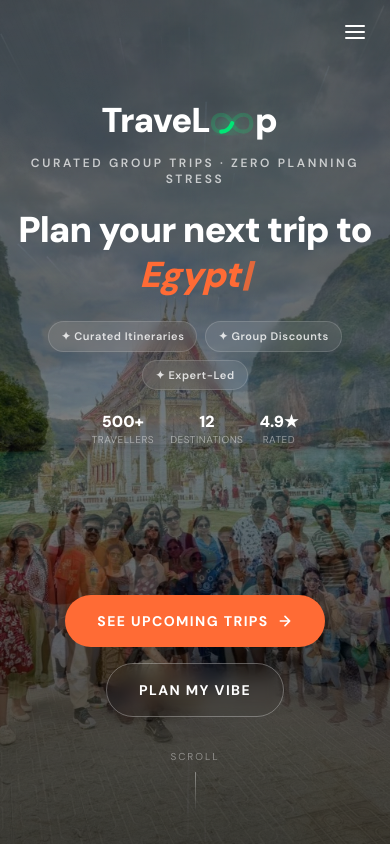
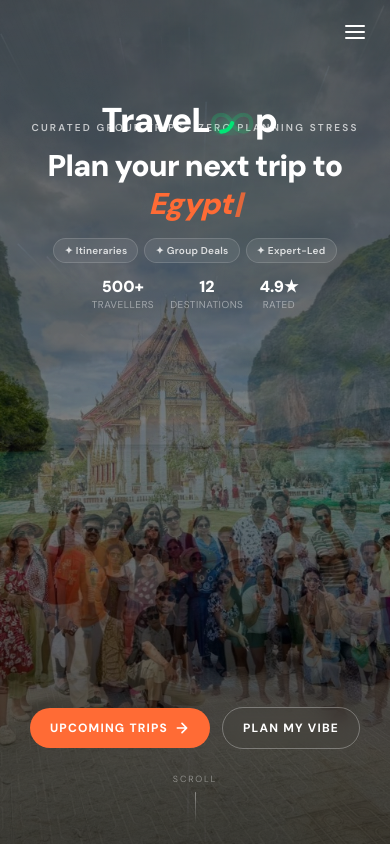
Before and after one commit to imbickydutta/traveloop, a Next.js app: page / in a window 390 px wide. Built offline with nearby package versions, Linux system fonts and the light colour scheme.

Commit message:
fix: refine layout and styling in HeroSection for improved mobile experience

```diff
--- a/src/components/home/HeroSection.tsx
+++ b/src/components/home/HeroSection.tsx
@@ -83,12 +83,12 @@ export default function HeroSection() {
       {/* Dark overlay for text legibility */}
       <div className="absolute inset-0 bg-gradient-to-b from-black/55 via-black/35 to-black/65" />
 
-      {/* Main content — pushed down to sit below the BrandReveal name */}
-      <div className="relative z-10 flex-1 flex flex-col items-center px-4 sm:px-6 text-center pt-[155px] sm:pt-[200px] md:pt-[220px]">
+      {/* Main content */}
+      <div className="relative z-10 flex-1 flex flex-col items-center px-4 sm:px-6 text-center pt-[120px] sm:pt-[200px] md:pt-[220px]">
 
         {/* Product description */}
         <motion.p
-          className="text-xs sm:text-sm font-semibold tracking-[0.22em] uppercase text-white/70 mb-5"
+          className="text-[10px] sm:text-sm font-semibold tracking-[0.22em] uppercase text-white/70 mb-3 sm:mb-5"
           initial={{ opacity: 0, y: 16 }}
           animate={{ opacity: 1, y: 0 }}
           transition={{ delay: 0.2, duration: 0.6 }}
@@ -98,26 +98,25 @@ export default function HeroSection() {
 
         {/* Main headline */}
         <motion.h1
-          className="text-4xl sm:text-5xl md:text-6xl lg:text-7xl font-black leading-tight tracking-tight text-white mb-6"
+          className="text-3xl sm:text-5xl md:text-6xl lg:text-7xl font-black leading-tight tracking-tight text-white mb-4 sm:mb-6"
           initial={{ opacity: 0, y: 40 }}
           animate={{ opacity: 1, y: 0 }}
           transition={{ delay: 0.35, duration: 0.7, ease: "easeOut" }}
         >
-          Plan your next trip to<br />
-          <TypewriterPlace />
+          Plan your next trip to <TypewriterPlace />
         </motion.h1>
 
-        {/* Benefit pills */}
+        {/* Benefit pills — single row on mobile */}
         <motion.div
-          className="flex flex-wrap items-center justify-center gap-2 mb-6"
+          className="flex items-center justify-center gap-1.5 sm:gap-2 mb-4 sm:mb-6"
           initial={{ opacity: 0, y: 16 }}
           animate={{ opacity: 1, y: 0 }}
           transition={{ delay: 0.5, duration: 0.6 }}
         >
-          {["✦ Curated Itineraries", "✦ Group Discounts", "✦ Expert-Led"].map((pill) => (
+          {["✦ Itineraries", "✦ Group Deals", "✦ Expert-Led"].map((pill) => (
             <span
               key={pill}
-              className="text-[11px] sm:text-xs font-semibold tracking-wider text-white/80 px-3 py-1.5 rounded-full"
+              className="text-[10px] sm:text-xs font-semibold tracking-wide text-white/80 px-2.5 sm:px-3 py-1 sm:py-1.5 rounded-full whitespace-nowrap"
               style={{
                 background: "rgba(255,255,255,0.08)",
                 border: "1px solid rgba(255,255,255,0.15)",
@@ -148,42 +147,40 @@ export default function HeroSection() {
           ))}
         </motion.div>
 
-        {/* CTAs — mt-auto absorbs all remaining space, anchoring buttons near the bottom */}
+        {/* CTAs — side by side on mobile */}
         <motion.div
-          className="mt-auto flex flex-col sm:flex-row items-center gap-4 mb-8 sm:mb-10"
+          className="mt-auto flex flex-row items-center gap-3 mb-6 sm:mb-10"
           initial={{ opacity: 0, y: 20 }}
           animate={{ opacity: 1, y: 0 }}
           transition={{ delay: 0.8, duration: 0.6 }}
         >
           <Link
             href="/#lineup"
-            className="group relative inline-flex items-center gap-2 bg-[#ff6b35] hover:bg-[#ff8c5a] text-white font-bold text-sm tracking-widest uppercase px-8 py-4 rounded-full transition-all duration-300 hover:shadow-[0_0_30px_rgba(255,107,53,0.5)]"
+            className="group relative inline-flex items-center gap-1.5 bg-[#ff6b35] hover:bg-[#ff8c5a] text-white font-bold text-xs sm:text-sm tracking-widest uppercase px-5 sm:px-8 py-3 sm:py-4 rounded-full transition-all duration-300 hover:shadow-[0_0_30px_rgba(255,107,53,0.5)]"
           >
-            See Upcoming Trips
+            Upcoming Trips
             <ArrowRight />
           </Link>
 
           <Link
             href="/curated"
-            className="inline-flex items-center gap-2 border border-white/30 hover:border-white/70 text-white font-bold text-sm tracking-widest uppercase px-8 py-4 rounded-full transition-all duration-300 backdrop-blur-sm hover:bg-white/10"
+            className="inline-flex items-center gap-1.5 border border-white/30 hover:border-white/70 text-white font-bold text-xs sm:text-sm tracking-widest uppercase px-5 sm:px-8 py-3 sm:py-4 rounded-full transition-all duration-300 backdrop-blur-sm hover:bg-white/10"
           >
             Plan My Vibe
           </Link>
         </motion.div>
       </div>
 
-      {/* Bottom — scroll indicator */}
+      {/* Scroll indicator */}
       <motion.div
-        className="relative z-10 flex flex-col items-center pb-8 gap-2"
+        className="relative z-10 flex flex-col items-center pb-5 sm:pb-8 gap-1.5"
         initial={{ opacity: 0 }}
         animate={{ opacity: 1 }}
         transition={{ delay: 1.2, duration: 0.8 }}
       >
-        <span className="text-[10px] tracking-[0.2em] uppercase text-white/40">
-          Scroll
-        </span>
+        <span className="text-[9px] tracking-[0.2em] uppercase text-white/40">Scroll</span>
         <motion.div
-          className="w-px h-10 bg-gradient-to-b from-white/40 to-transparent"
+          className="w-px h-8 bg-gradient-to-b from-white/40 to-transparent"
           animate={{ scaleY: [1, 0.4, 1] }}
           transition={{ duration: 1.8, repeat: Infinity, ease: "easeInOut" }}
         />
```
